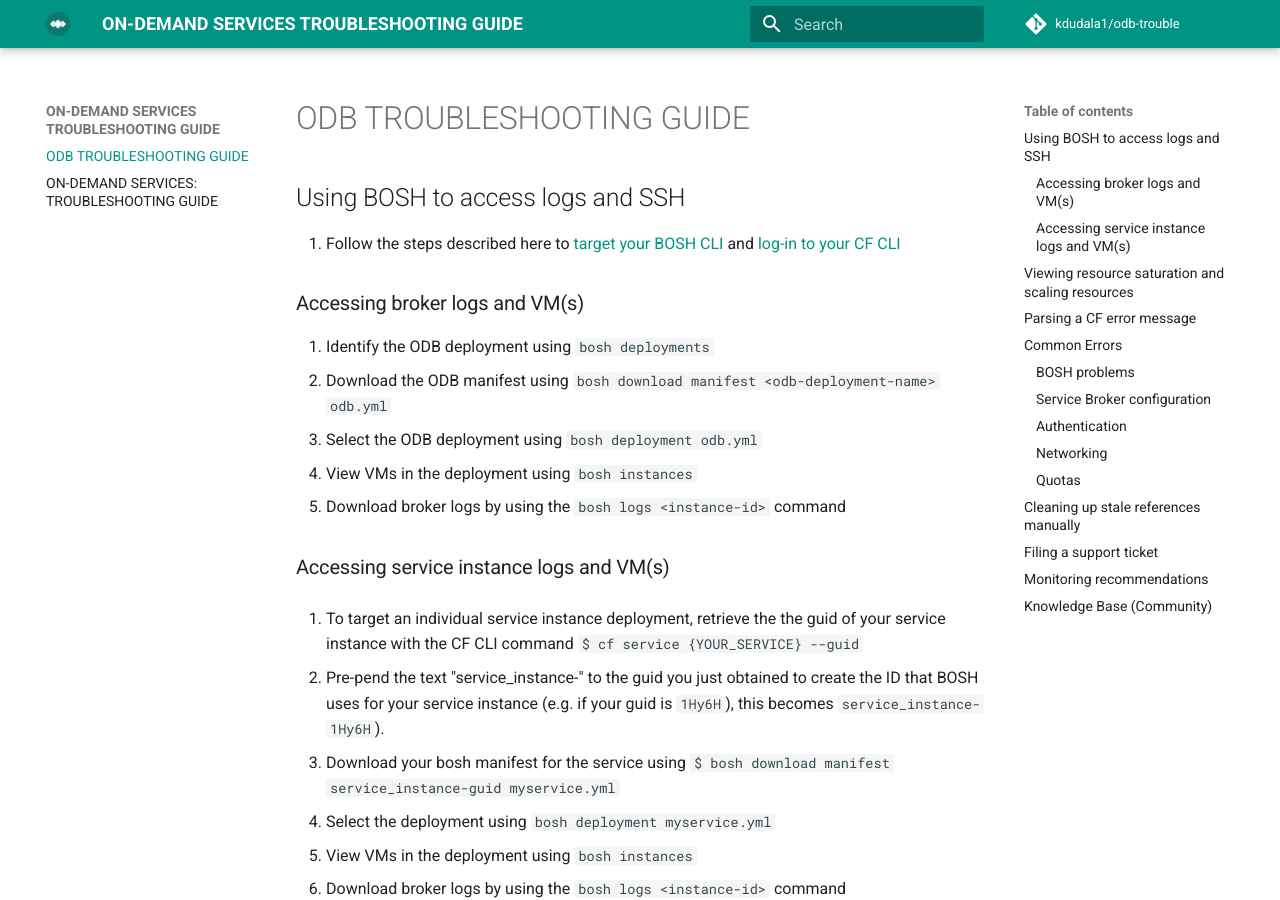
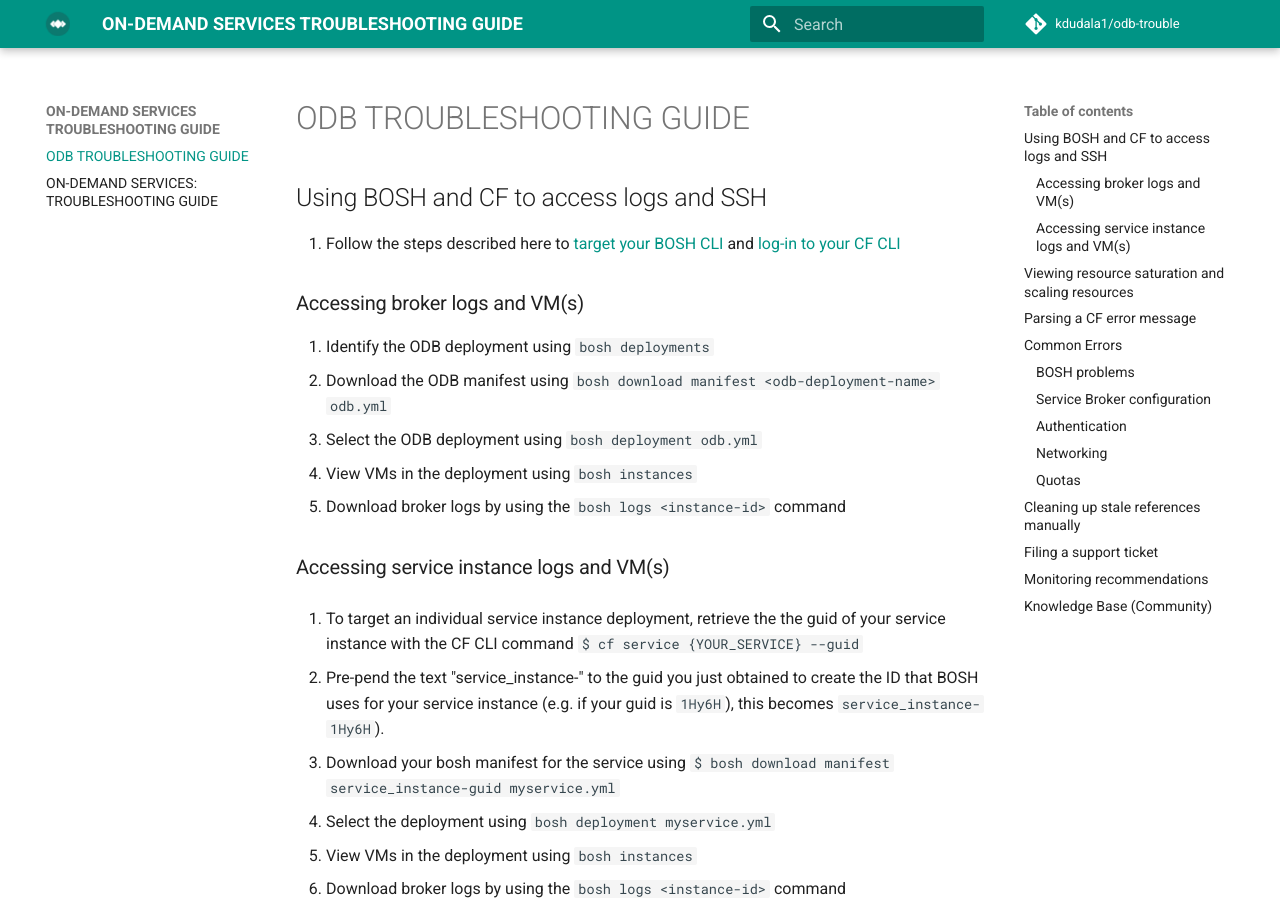
Before and after one commit to bentarnoff/odb-trouble, an MkDocs documentation site: the page built from docs/index.md, in a window 1280 px wide and 900 px high. Built offline with MkDocs 1.6.1 and Material for MkDocs 9.7.7, drawn with Linux system fonts in a browser that asks for light colours; comment, search, counter and statistics services are not loaded.

Commit message:
-m "more content"

```diff
--- a/docs/index.md
+++ b/docs/index.md
@@ -1,6 +1,6 @@
 # ODB TROUBLESHOOTING GUIDE
 
-## Using BOSH to access logs and SSH
+## Using BOSH and CF to access logs and SSH
 
 1. Follow the steps described here to [target your BOSH CLI](https://docs.pivotal.io/pivotalcf/1-9/customizing/trouble-advanced.html#prepare) and [log-in to your CF CLI](https://docs.cloudfoundry.org/cf-cli/getting-started.html)
 
```
